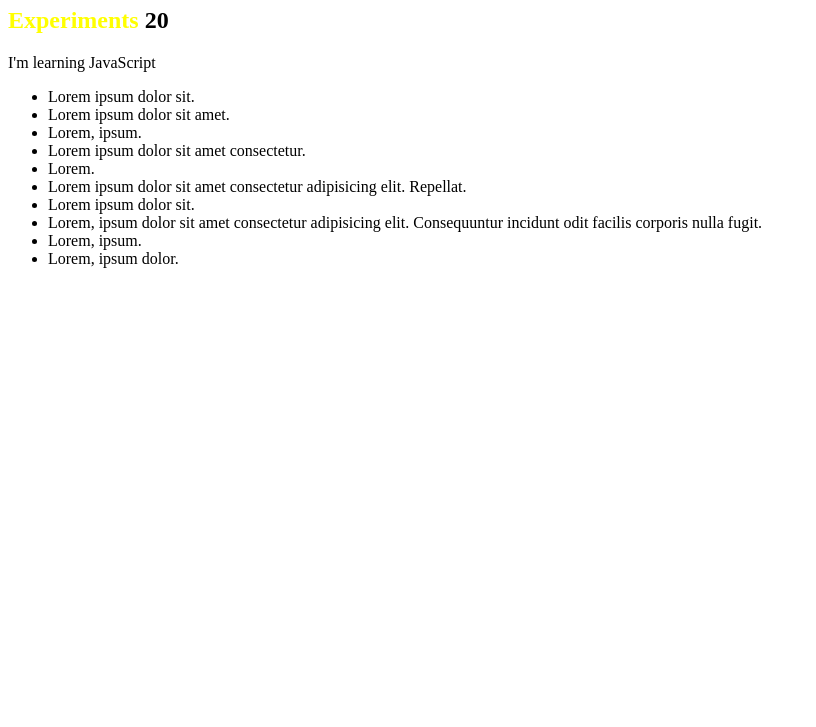
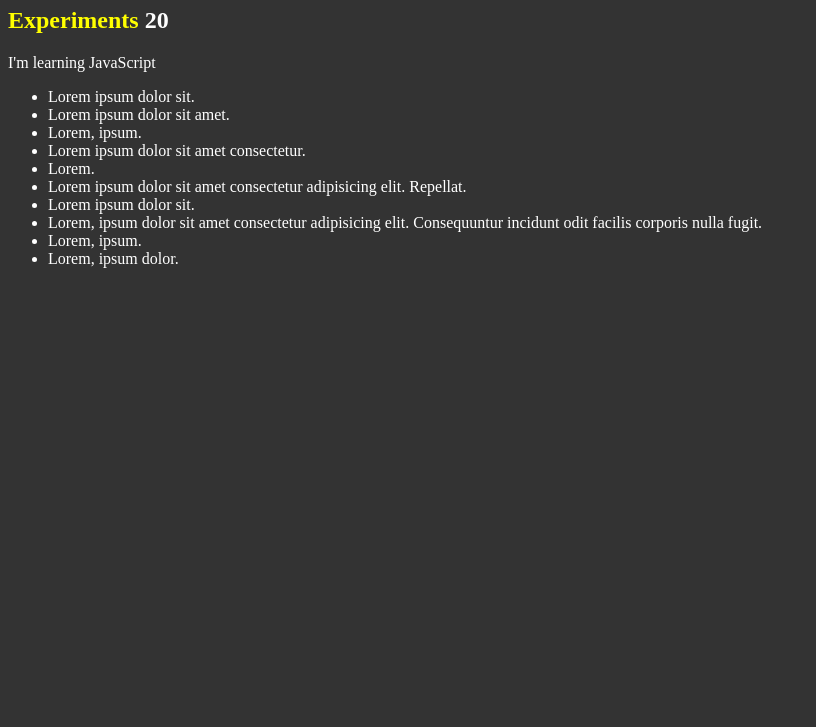
Before and after one commit to Arplay01/js-introduction, a plain HTML site: page index.html in a window 1280 px wide. Shown: the part 73-800 px from the top of the page, without its empty margins (0-816 px from the left). Drawn offline with Linux system fonts and the light colour scheme.

Commit message:
simple CSS added

```diff
--- a/index.html
+++ b/index.html
@@ -5,6 +5,7 @@
     <meta charset="UTF-8">
     <meta name="viewport" content="width=device-width, initial-scale=1.0">
     <title>JS Learning</title>
+    <link rel="stylesheet" href="style.css" type="text/css">
 </head>
 
 <body>
--- /dev/null
+++ b/style.css
@@ -0,0 +1,4 @@
+body {
+    background-color: #333333;
+    color: #ffffff;
+}
```
